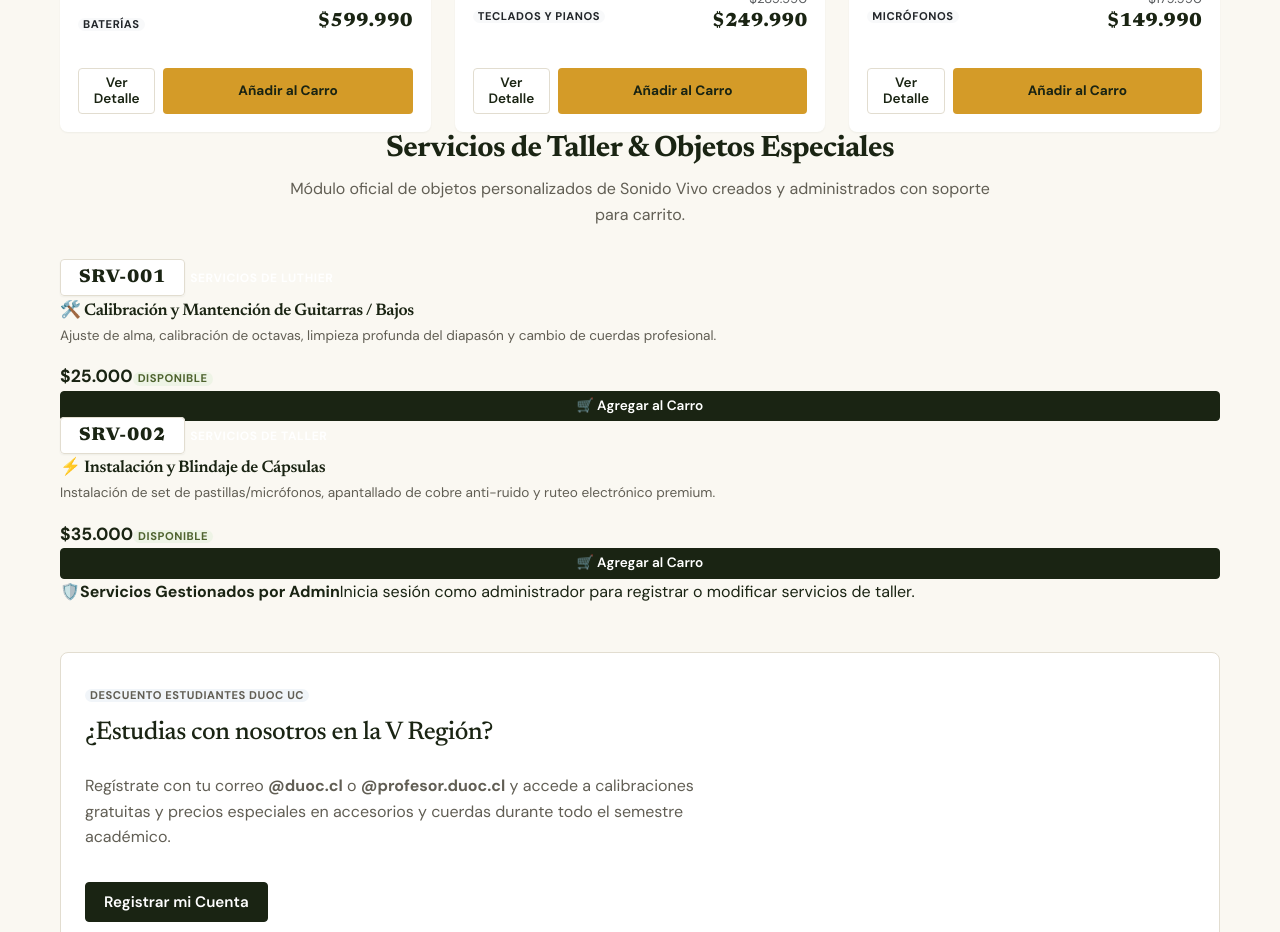
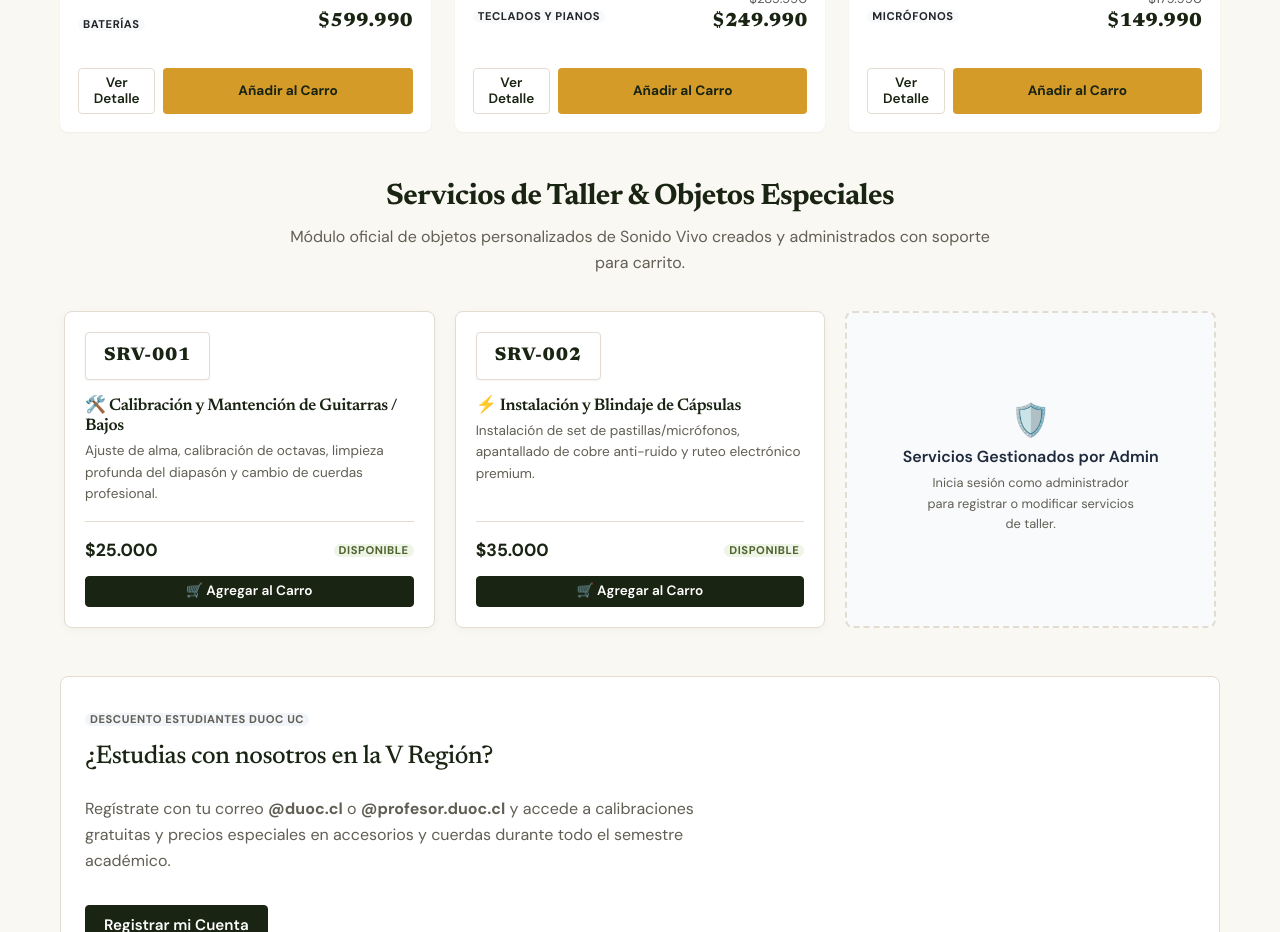
Before and after one commit to NezerkC/Prueba-Parcial-1, a React (Vite) app in the folder fullstack-react-parcial-1/: page / in a window 1280 px wide. Shown: the part 2280-3212 px from the top of the page. Built offline with nearby package versions, Linux system fonts and the light colour scheme.

Commit message:
style(css): agregar estilos para seccion de objetos y servicios personalizados, ranura y modal admin

```diff
--- a/fullstack-react-parcial-1/src/index.css
+++ b/fullstack-react-parcial-1/src/index.css
@@ -1989,3 +1989,178 @@ textarea.input-error {
     display: inline-block;
     margin-bottom: 10px;
 }
+
+/* ==========================================================================
+   OBJETOS Y SERVICIOS PERSONALIZADOS (LOBBY & ADMIN)
+   ========================================================================== */
+.custom-objects-section {
+    margin: 48px 0;
+    padding: 0 4px;
+}
+
+.custom-objects-grid {
+    display: grid;
+    grid-template-columns: repeat(auto-fill, minmax(290px, 1fr));
+    gap: 20px;
+    margin-top: 24px;
+}
+
+.custom-card {
+    background: var(--color-surface, #ffffff);
+    border: 1px solid var(--color-border, #e2e8f0);
+    border-radius: var(--radius-md, 12px);
+    padding: 20px;
+    display: flex;
+    flex-direction: column;
+    box-shadow: 0 2px 8px rgba(0, 0, 0, 0.04);
+    transition: transform 0.2s ease, box-shadow 0.2s ease;
+}
+
+.custom-card:hover {
+    transform: translateY(-3px);
+    box-shadow: 0 8px 16px rgba(0, 0, 0, 0.08);
+}
+
+.custom-card-header {
+    display: flex;
+    justify-content: space-between;
+    align-items: center;
+    margin-bottom: 8px;
+}
+
+.custom-card-price-row {
+    display: flex;
+    justify-content: space-between;
+    align-items: center;
+    margin-top: auto;
+    padding-top: 14px;
+    border-top: 1px solid var(--color-border, #e2e8f0);
+}
+
+.custom-card-actions {
+    display: flex;
+    gap: 8px;
+    margin-top: 12px;
+}
+
+/* Ranura vacía (reemplazo limpio y accesible de .placeholder) */
+.custom-card-slot {
+    border: 2px dashed var(--color-border, #cbd5e1);
+    border-radius: var(--radius-md, 12px);
+    background: rgba(0, 0, 0, 0.015);
+    padding: 24px 20px;
+    display: flex;
+    flex-direction: column;
+    align-items: center;
+    justify-content: center;
+    text-align: center;
+    min-height: 250px;
+    transition: all 0.25s ease;
+}
+
+.custom-card-slot.active-admin-slot {
+    cursor: pointer;
+    background: rgba(13, 110, 253, 0.02);
+    border-color: #0d6efd;
+    color: inherit;
+    width: 100%;
+}
+
+.custom-card-slot.active-admin-slot:hover {
+    background: rgba(13, 110, 253, 0.08);
+    border-color: #0b5ed7;
+    transform: translateY(-3px);
+    box-shadow: 0 6px 14px rgba(13, 110, 253, 0.12);
+}
+
+.custom-card-slot.read-only-slot {
+    background: #f8fafc;
+    color: var(--color-text-muted, #64748b);
+}
+
+.slot-icon {
+    font-size: 2rem;
+    margin-bottom: 8px;
+    line-height: 1;
+}
+
+.slot-title {
+    font-size: 1rem;
+    font-weight: 600;
+    color: var(--color-text, #1e293b);
+    margin-bottom: 4px;
+}
+
+.slot-subtitle {
+    font-size: 0.8rem;
+    color: var(--color-text-muted, #64748b);
+    max-width: 220px;
+}
+
+/* Modal personalizado para Admin */
+.modal-backdrop-custom {
+    position: fixed;
+    inset: 0;
+    background-color: rgba(15, 23, 42, 0.65);
+    backdrop-filter: blur(3px);
+    z-index: 1060;
+    display: flex;
+    align-items: center;
+    justify-content: center;
+    padding: 16px;
+    animation: fadeInModal 0.2s ease-out;
+}
+
+.modal-contenido-custom {
+    background: #ffffff;
+    border-radius: 14px;
+    width: 100%;
+    max-width: 520px;
+    box-shadow: 0 20px 25px -5px rgba(0, 0, 0, 0.2), 0 8px 10px -6px rgba(0, 0, 0, 0.1);
+    overflow: hidden;
+}
+
+.modal-header-custom {
+    padding: 16px 20px;
+    border-bottom: 1px solid #e2e8f0;
+    display: flex;
+    justify-content: space-between;
+    align-items: center;
+    background: #f8fafc;
+}
+
+.modal-body-custom {
+    padding: 20px;
+}
+
+.modal-footer-custom {
+    padding: 14px 20px;
+    border-top: 1px solid #e2e8f0;
+    display: flex;
+    justify-content: flex-end;
+    gap: 10px;
+    background: #f8fafc;
+}
+
+.btn-cerrar-custom {
+    background: transparent;
+    border: none;
+    font-size: 1.25rem;
+    color: #64748b;
+    cursor: pointer;
+    line-height: 1;
+    padding: 4px;
+}
+
+.btn-cerrar-custom:hover {
+    color: #0f172a;
+}
+
+@keyframes fadeInModal {
+    from {
+        opacity: 0;
+    }
+    to {
+        opacity: 1;
+    }
+}
```
